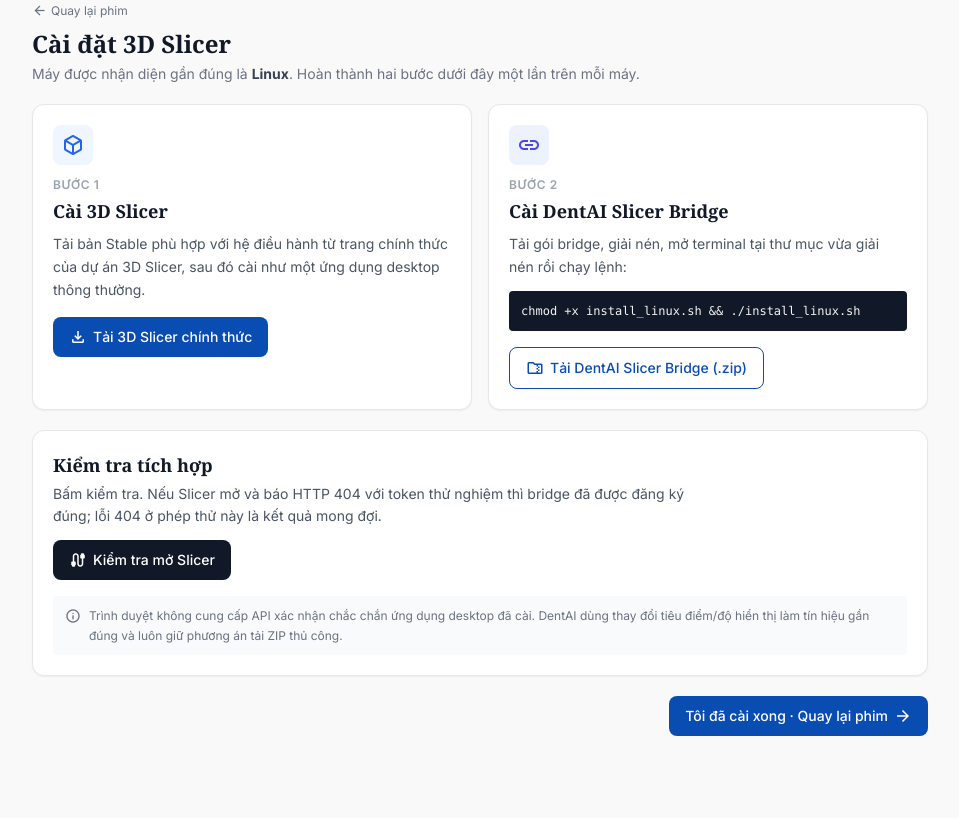
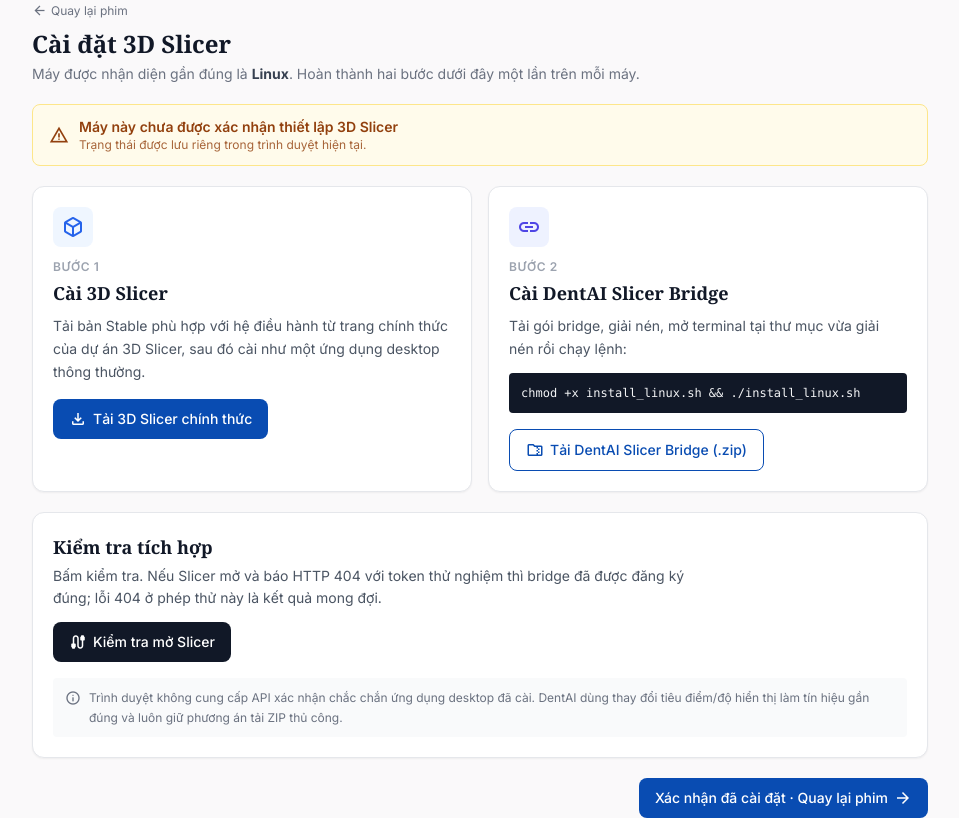
Before and after one commit to tucpd0312-vnu/dentAI, a Next.js app in the folder web/frontend/: page /downloads/3d-slicer in a window 1280 px wide. Shown: the whole page, without its empty margins (160-1119 px from the left). Built offline with nearby package versions, Linux system fonts and the light colour scheme.

Commit message:
fix: add explicit 3D Slicer setup prerequisite

```diff
--- a/web/frontend/src/app/(main)/scans/[id]/page.tsx
+++ b/web/frontend/src/app/(main)/scans/[id]/page.tsx
@@ -25,6 +25,7 @@
 } from '@/lib/scans';
 import { apiErrorMessage } from '@/lib/users';
 import { useRequireRole } from '@/lib/useRequireRole';
+import { isSlicerSetupConfirmed } from '@/lib/slicer';
 import ShareModal from '@/components/results/ShareModal';
 
 const POLL_MS = 2000;
@@ -51,6 +52,7 @@
   const [openBusy, setOpenBusy] = useState(false);
   const [openError, setOpenError] = useState<string | null>(null);
   const [showHelp, setShowHelp] = useState(false);
+  const [slicerReady, setSlicerReady] = useState(false);
   const [sharing, setSharing] = useState(false);
   const [savingToLibrary, setSavingToLibrary] = useState(false);
   const slicerFallbackTimer = useRef<number | null>(null);
@@ -75,6 +77,10 @@
   }, []);
 
   useEffect(() => {
+    setSlicerReady(isSlicerSetupConfirmed());
+  }, []);
+
+  useEffect(() => {
     if (allowed) void load();
   }, [allowed, load]);
 
@@ -94,6 +100,10 @@
   }, [scan, id, load]);
 
   async function handleOpenSlicer() {
+    if (!slicerReady) {
+      router.push(`/downloads/3d-slicer/?return=${encodeURIComponent(`/scans/${id}/`)}`);
+      return;
+    }
     setOpenBusy(true);
     setOpenError(null);
     try {
@@ -262,13 +272,36 @@
           </Card>
 
           <Card title="Mở trong 3D Slicer">
+            {!slicerReady ? (
+              <div className="mb-3 rounded-xl border border-amber-200 bg-amber-50 p-3 text-xs text-amber-800">
+                <div className="flex items-start gap-2">
+                  <span className="material-symbols-outlined mt-0.5 text-[18px]">warning</span>
+                  <div>
+                    <p className="font-semibold">Cần thiết lập trước khi mở phim</p>
+                    <p className="mt-1 leading-relaxed text-amber-700">
+                      Cài 3D Slicer, đăng ký DentAI Slicer Bridge và xác nhận kết quả kiểm tra
+                      trên trang thiết lập.
+                    </p>
+                  </div>
+                </div>
+              </div>
+            ) : (
+              <div className="mb-3 flex items-center gap-2 rounded-lg border border-green-200 bg-green-50 px-3 py-2 text-xs text-green-700">
+                <span className="material-symbols-outlined text-[17px]">verified</span>
+                Máy này đã được xác nhận thiết lập Slicer Bridge.
+              </div>
+            )}
             <button
               onClick={handleOpenSlicer}
               disabled={scan.status !== 'ready' || openBusy}
               className="flex w-full items-center justify-center gap-2 rounded-xl bg-primary px-4 py-2.5 text-sm font-medium text-white shadow-sm transition-colors hover:bg-primary-600 disabled:cursor-not-allowed disabled:opacity-40"
             >
               <span className="material-symbols-outlined text-[18px]">view_in_ar</span>
-              {openBusy ? 'Đang gửi lệnh…' : 'Mở phim DICOM'}
+              {openBusy
+                ? 'Đang gửi lệnh…'
+                : slicerReady
+                  ? 'Mở phim DICOM'
+                  : 'Thiết lập 3D Slicer'}
             </button>
             {scan.status !== 'ready' && (
               <p className="mt-1.5 text-[11px] text-gray-400">
@@ -276,6 +309,14 @@
               </p>
             )}
             {openError && <p className="mt-1.5 text-xs text-red-600">{openError}</p>}
+            {slicerReady && !openState && (
+              <Link
+                href={`/downloads/3d-slicer/?return=${encodeURIComponent(`/scans/${id}/`)}`}
+                className="mt-2 inline-flex items-center gap-1 text-[11px] font-medium text-primary underline underline-offset-2"
+              >
+                Kiểm tra hoặc cài đặt lại 3D Slicer
+              </Link>
+            )}
 
             {openState && (
               <div className="mt-3 space-y-1.5 rounded-lg bg-gray-50 p-3 text-xs text-gray-600">
--- a/web/frontend/src/app/downloads/3d-slicer/page.tsx
+++ b/web/frontend/src/app/downloads/3d-slicer/page.tsx
@@ -2,6 +2,13 @@
 
 import { useEffect, useState } from 'react';
 import Link from 'next/link';
+import { useRouter } from 'next/navigation';
+
+import {
+  clearSlicerSetupConfirmation,
+  confirmSlicerSetup,
+  isSlicerSetupConfirmed,
+} from '@/lib/slicer';
 
 type DesktopOS = 'windows' | 'macos' | 'linux' | 'unknown';
 
@@ -20,9 +27,11 @@
 };
 
 export default function SlicerDownloadPage() {
+  const router = useRouter();
   const [os, setOS] = useState<DesktopOS>('unknown');
   const [returnTo, setReturnTo] = useState('/scans/');
   const [testState, setTestState] = useState<'idle' | 'waiting' | 'left' | 'stayed'>('idle');
+  const [confirmed, setConfirmed] = useState(false);
 
   useEffect(() => {
     const platform = `${navigator.userAgent} ${navigator.platform}`.toLowerCase();
@@ -33,7 +42,20 @@
     const candidate = new URLSearchParams(window.location.search).get('return');
     // Chỉ chấp nhận đường dẫn nội bộ để không biến nút quay lại thành open redirect.
     if (candidate?.startsWith('/') && !candidate.startsWith('//')) setReturnTo(candidate);
+    setConfirmed(isSlicerSetupConfirmed());
   }, []);
+
+  function finishSetup() {
+    confirmSlicerSetup();
+    setConfirmed(true);
+    router.push(returnTo);
+  }
+
+  function resetSetup() {
+    clearSlicerSetupConfirmation();
+    setConfirmed(false);
+    setTestState('idle');
+  }
 
   function testIntegration() {
     setTestState('waiting');
@@ -62,6 +84,39 @@
           Máy được nhận diện gần đúng là <strong className="text-gray-700">{OS_LABEL[os]}</strong>.
           Hoàn thành hai bước dưới đây một lần trên mỗi máy.
         </p>
+      </div>
+
+      <div
+        className={`flex flex-wrap items-center justify-between gap-3 rounded-xl border px-4 py-3 ${
+          confirmed
+            ? 'border-green-200 bg-green-50 text-green-800'
+            : 'border-amber-200 bg-amber-50 text-amber-800'
+        }`}
+      >
+        <div className="flex items-center gap-2.5 text-sm">
+          <span className="material-symbols-outlined text-[20px]">
+            {confirmed ? 'verified' : 'warning'}
+          </span>
+          <div>
+            <p className="font-semibold">
+              {confirmed
+                ? 'Máy này đã được xác nhận thiết lập 3D Slicer'
+                : 'Máy này chưa được xác nhận thiết lập 3D Slicer'}
+            </p>
+            <p className="text-xs opacity-80">
+              Trạng thái được lưu riêng trong trình duyệt hiện tại.
+            </p>
+          </div>
+        </div>
+        {confirmed && (
+          <button
+            type="button"
+            onClick={resetSetup}
+            className="text-xs font-medium underline underline-offset-2"
+          >
+            Kiểm tra/cài đặt lại
+          </button>
+        )}
       </div>
 
       <div className="grid gap-4 md:grid-cols-2">
@@ -130,7 +185,8 @@
 
         {testState === 'left' && (
           <p className="mt-3 rounded-lg border border-green-200 bg-green-50 px-3 py-2 text-sm text-green-700">
-            Trình duyệt đã chuyển tiêu điểm ra ngoài. Hãy kiểm tra cửa sổ 3D Slicer và hộp thoại HTTP 404.
+            Trình duyệt đã chuyển tiêu điểm ra ngoài. Nếu 3D Slicer đã mở, hãy bấm
+            <strong> Xác nhận đã cài đặt</strong> bên dưới.
           </p>
         )}
         {testState === 'stayed' && (
@@ -150,13 +206,14 @@
       </section>
 
       <div className="flex justify-end">
-        <Link
-          href={returnTo}
+        <button
+          type="button"
+          onClick={finishSetup}
           className="inline-flex items-center gap-1.5 rounded-xl bg-primary px-4 py-2.5 text-sm font-medium text-white hover:bg-primary-600"
         >
-          Tôi đã cài xong · Quay lại phim
+          Xác nhận đã cài đặt · Quay lại phim
           <span className="material-symbols-outlined text-[18px]">arrow_forward</span>
-        </Link>
+        </button>
       </div>
     </div>
   );
--- /dev/null
+++ b/web/frontend/src/lib/slicer.ts
@@ -0,0 +1,27 @@
+/** Trạng thái thiết lập chỉ có ý nghĩa trên đúng trình duyệt/máy đang sử dụng. */
+const SLICER_SETUP_KEY = 'dentai.slicer-setup.v1';
+
+export function isSlicerSetupConfirmed(): boolean {
+  if (typeof window === 'undefined') return false;
+  try {
+    return window.localStorage.getItem(SLICER_SETUP_KEY) === 'confirmed';
+  } catch {
+    return false;
+  }
+}
+
+export function confirmSlicerSetup(): void {
+  try {
+    window.localStorage.setItem(SLICER_SETUP_KEY, 'confirmed');
+  } catch {
+    // Trình duyệt chặn localStorage: người dùng vẫn có thể quay lại và mở thủ công.
+  }
+}
+
+export function clearSlicerSetupConfirmation(): void {
+  try {
+    window.localStorage.removeItem(SLICER_SETUP_KEY);
+  } catch {
+    // Không có gì cần xử lý khi storage bị chặn.
+  }
+}
```
